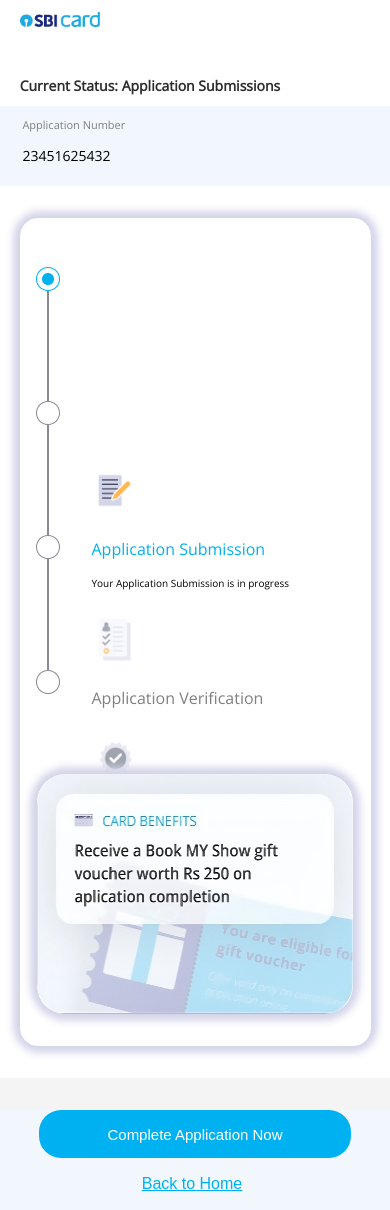
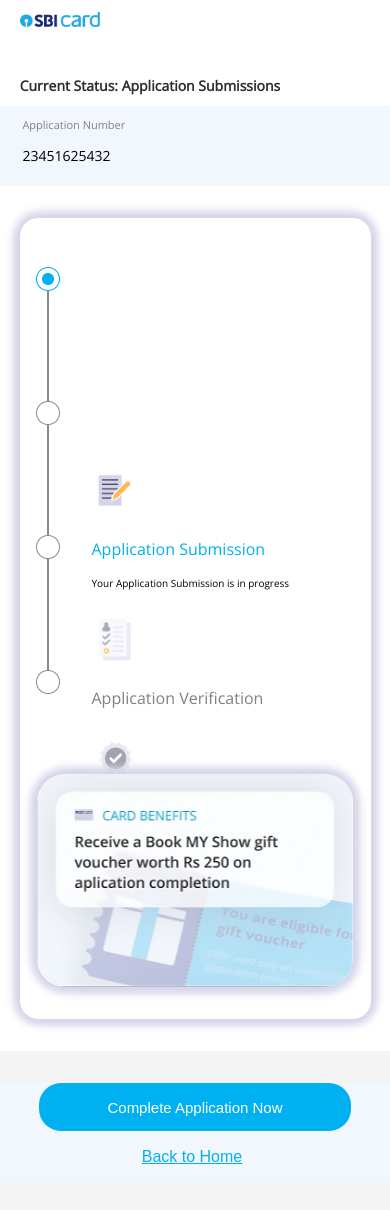
Before and after one commit to rkmdCodes/UI--Assignment-, a React (Create React App) app in the folder client/: page / in a window 390 px wide. After the commit the page ends 1183 px from the top, so only its background shows below. Built offline with nearby package versions, Linux system fonts and the light colour scheme.

Commit message:
deployment-fix-5

```diff
--- a/client/src/components/StatusButtons/StatusButton.css
+++ b/client/src/components/StatusButtons/StatusButton.css
@@ -56,14 +56,11 @@
   margin: 0px;
 }
 
-.mobile-ad {
-
+.mobile-ad{
+  display: none;
 }
 
-.mobile-ad img{
-  height: 0px;
-  width: 0px;
-}
+
 
 .subHeading {
   font-size: 10px;
@@ -165,8 +162,7 @@
   }
   .mobile-ad img {
     max-width: 100%;
-    height: 15rem;
-    width: 35rem;
+    height: auto;
     border-radius: 28px;
     box-shadow: 0px 6px 10px 0px #d5d5ea, 0px -6px 10px 0px #d5d5ea,
       6px 0px 10px 0px #d5d5ea, -6px 0px 10px 0px #d5d5ea;
```
Also changed, not shown: client/src/components/StatusButtons/StatusButton.jsx (line endings or trailing spaces).
